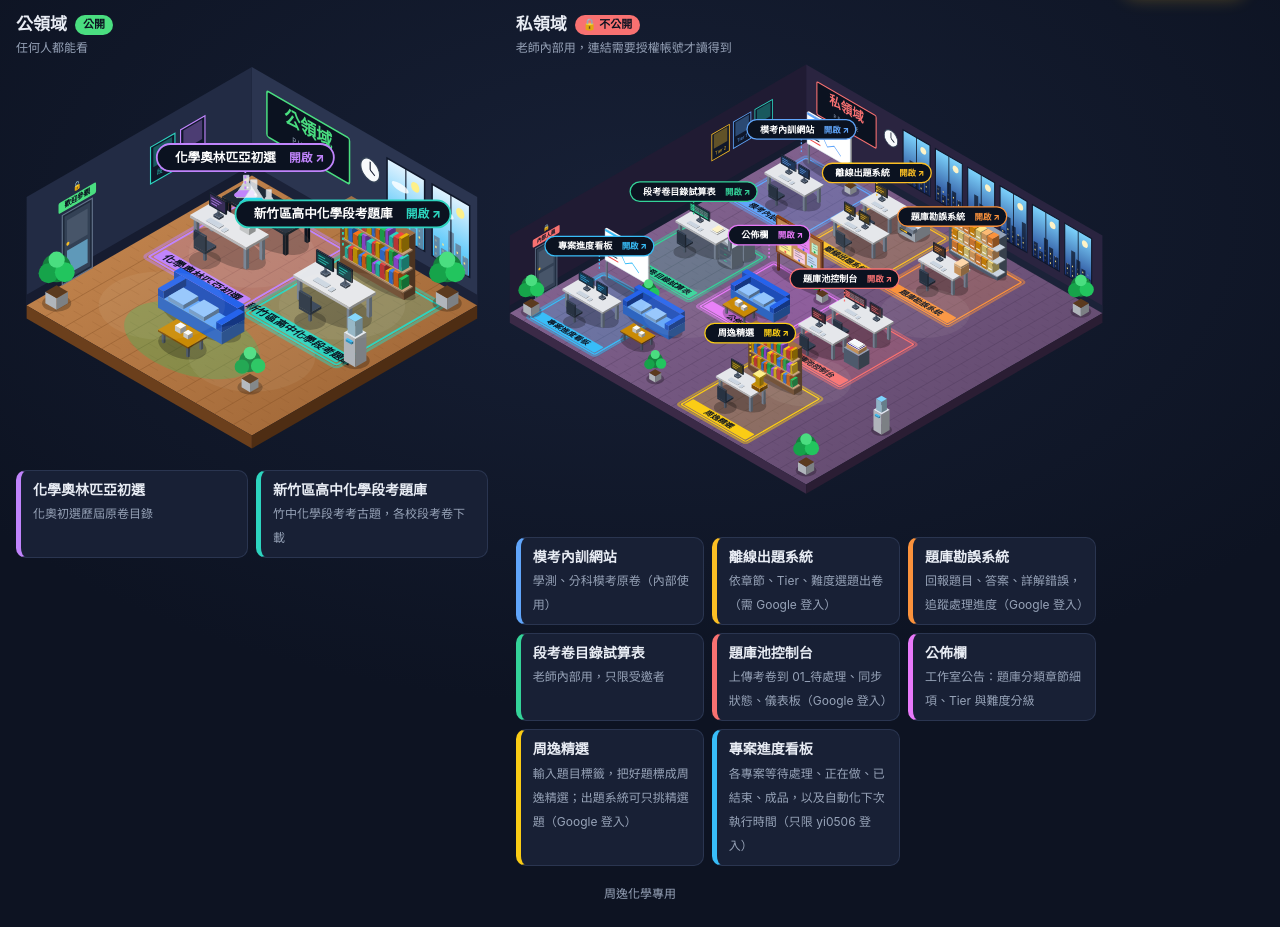
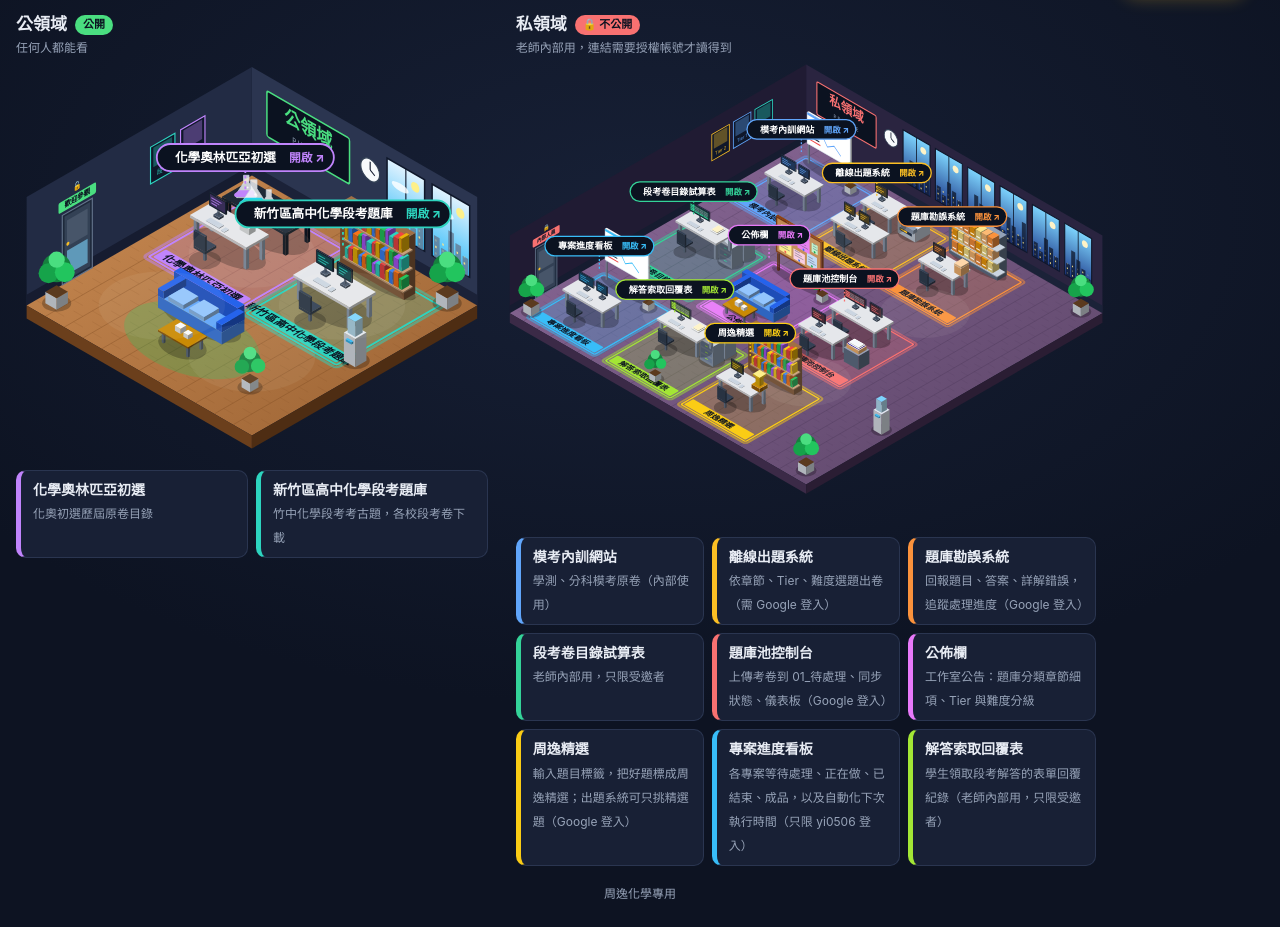
Before and after one commit to easontseng56/qbank, a plain HTML site: page hub/index.html in a window 1280 px wide. Shown: the part 86-1013 px from the top of the page. Drawn offline with Linux system fonts and the light colour scheme.

Commit message:
入口私領域加「解答索取回覆表」（學生領取段考解答的表單回覆試算表），移開擋位的沙發
Co-Authored-By: Claude Opus 5.5 <noreply@anthropic.com>
Claude-Session: https://claude.ai/code/session_01XKt1oQuTp2LFrNgw7s1zBs

```diff
--- a/hub/index.html
+++ b/hub/index.html
@@ -83,6 +83,8 @@ const ROOMS = {
      url:"https://easontseng56.github.io/qbank/picks/", color:"#facc15", gx:12.2, gy:16, prop:"star"},
     {name:"專案進度看板", desc:"各專案等待處理、正在做、已結束、成品，以及自動化下次執行時間（只限 yi0506 登入）",
      url:"https://easontseng56.github.io/qbank/progress/", color:"#38bdf8", gx:1, gy:16, prop:"board"},
+    {name:"解答索取回覆表", desc:"學生領取段考解答的表單回覆紀錄（老師內部用，只限受邀者）",
+     url:"https://docs.google.com/spreadsheets/d/1ZSqs_ZUxU3-TMSfkGyGLqNahpXtbtoZ1yE25MoFTiBU/edit", color:"#a3e635", gx:6.6, gy:16, prop:"sheet"},
   ]},
 };
 /* ============================================ */
@@ -338,7 +340,7 @@ function buildRoom(key){
     sofa(lounge,3.6,7.4,3.4);coffeeTable(lounge,5.2,9.2);
     plant(lounge,N-1.2,.4,true);plant(lounge,.4,N-1.2,true);plant(lounge,9.5,9.6);waterCooler(lounge,N-1,5.5);
   }else{
-    plant(lounge,N-1.2,.4,true);plant(lounge,.4,N-1.2,true);plant(lounge,N-1.2,N-1.2,true);plant(lounge,9.4,N-1.4);waterCooler(lounge,N-1,15.4);sofa(lounge,4.2,16.6,3.4);coffeeTable(lounge,5.8,18.6);
+    plant(lounge,N-1.2,.4,true);plant(lounge,.4,N-1.2,true);plant(lounge,N-1.2,N-1.2,true);plant(lounge,9.4,N-1.4);waterCooler(lounge,N-1,15.4);
   }
   [[N*.3,N*.3],[N*.7,N*.3],[N*.3,N*.7],[N*.7,N*.7]].forEach(([x,y])=>{const c=P(x,y,0);el("ellipse",{cx:c[0],cy:c[1],rx:70,ry:38,fill:"#fff7ed",opacity:.06})});
   svg.appendChild(badges);
```
